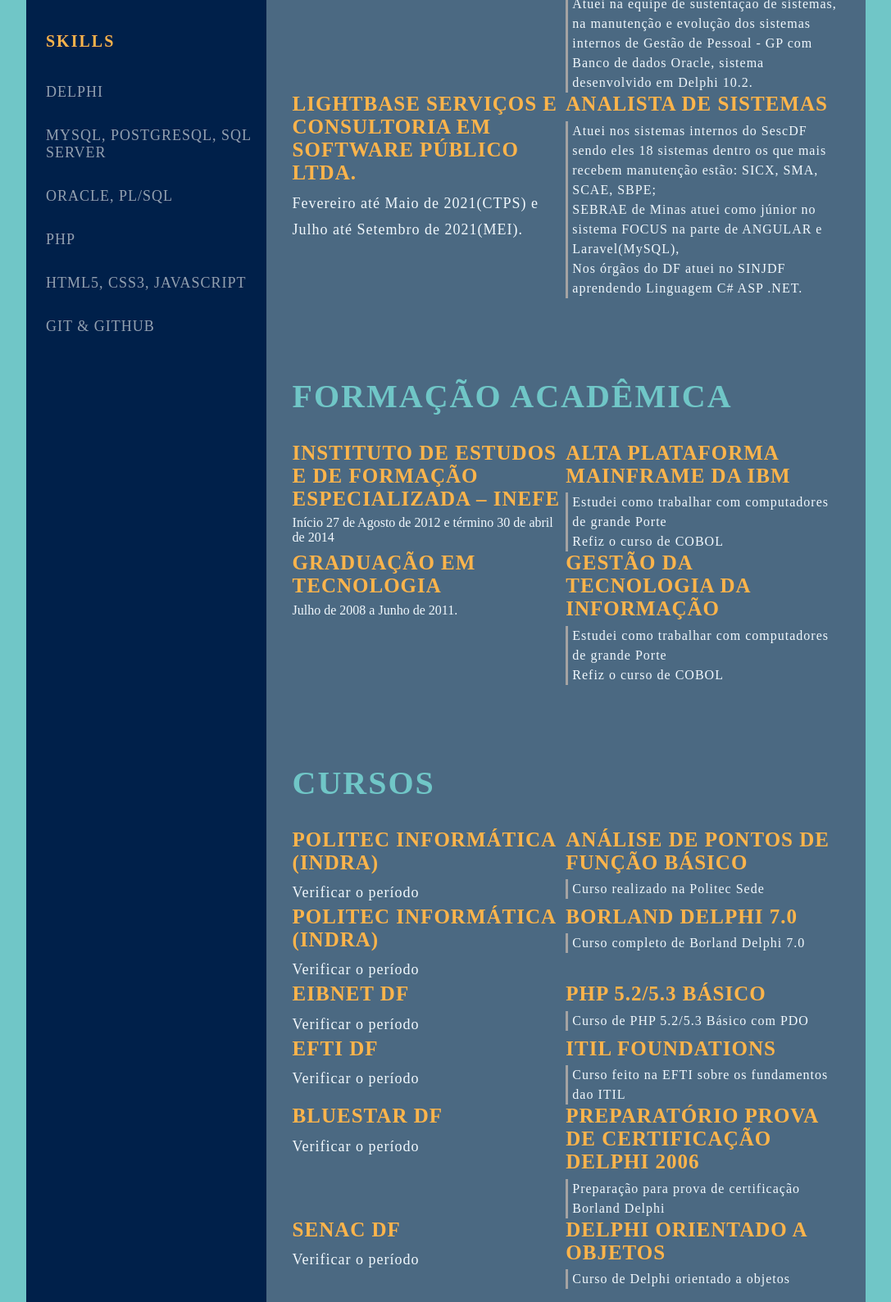
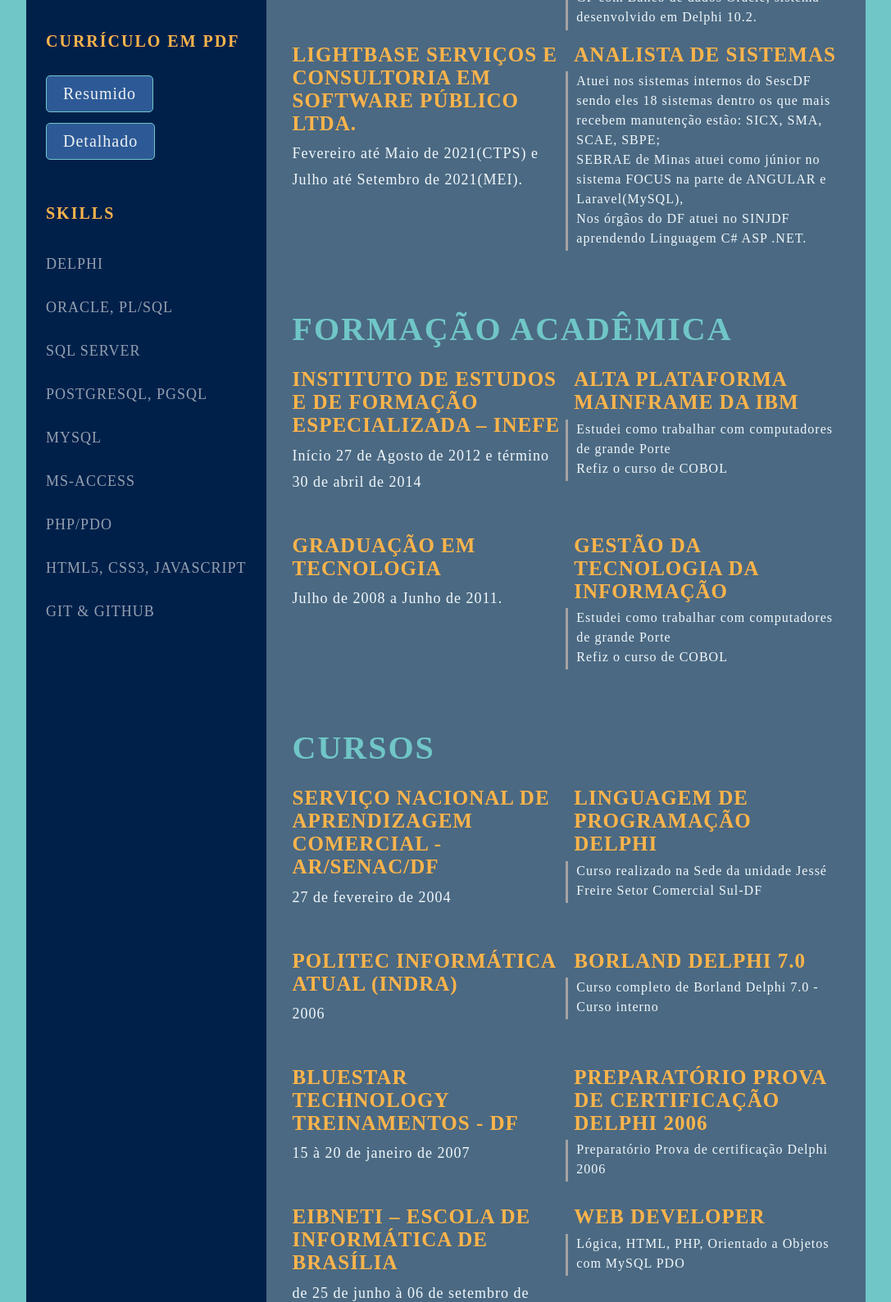
Before and after one commit to WilliamfSilva/devweekgit.github.io, a plain HTML site: page index.html in a window 1280 px wide. Shown: the part 675-2264 px from the top of the page at 82% size, without its empty margins (96-1183 px from the left). Drawn offline with Linux system fonts and the light colour scheme.

Commit message:
inserção dos currículos e atualização das informações (#10)

```diff
--- a/index.html
+++ b/index.html
@@ -29,10 +29,17 @@
                 <div class="contact-info">
                     <p class="left-title">Contato</p>
                     <ul>
-                        <li><i class="fa fa-phone"></i>+55 61 99631-7236</li>
+                        <li><i class="fa fa-phone"></i>+55 61 9.9631-7236</li>
                         <li><i class="fa fa-envelope"></i>williamfsilva.ti@gmail.com</li>
-                        <li><i class="fa fa-globe"></i>www.williamsilva.dev.com.br</li>
-                        <li><i class="fa fa-github"></i>@williamfsilva.ti</li>
+                        <li><i class="fa fa-github"></i>github.com/WilliamfSilva</li>
+                        <li><i class="fa fa-linkedin"></i>linkedin.com/in/williamfsilva</li>
+                    </ul>
+                </div>
+                <div class="contact-info">
+                    <p class="left-title">Currículo em PDF</p>
+                    <ul>
+                        <li><a href="cv/Currículo - William Ferreira da Silva.pdf" download target="_blank" rel="noopener noreferrer">Resumido</a></li>
+                        <li><a href="cv/Currículo - William Ferreira da Silva Detalhado.pdf" download target="_blank" rel="noopener noreferrer">Detalhado</a></li>
                     </ul>
                 </div>
                 <div class="skills">
@@ -42,13 +49,22 @@
                             <p>Delphi</p>
                         </li>
                         <li>
-                            <p>MySQL, PostgreSQL, SQL Server</p>
-                        </li>
-                        <li>
                             <p>Oracle, PL/SQL</p>
                         </li>
                         <li>
-                            <p>PHP</p>
+                            <p>SQL Server</p>
+                        </li>
+                        <li>
+                            <p>PostgreSQL, pgSQL</p>
+                        </li>
+                        <li>
+                            <p>MySQL</p>
+                        </li>
+                        <li>
+                            <p>MS-Access</p>
+                        </li>
+                        <li>
+                            <p>PHP/pdo</p>
                         </li>
                         <li>
                             <p>HTML5, CSS3, JavaScript</p>
@@ -143,63 +159,100 @@
                     <div class="right-title">Cursos</div>
                     <div class="awards-contents">
                         <div class="awards-left">
-                            <p class="awards-company-name"> Politec informática (INDRA)</p>
-                            <p class="awards-time-period">Verificar o período</p>
+                            <p class="awards-company-name">Serviço Nacional de Aprendizagem Comercial - AR/SENAC/DF</p>
+                            <p class="awards-time-period">27 de fevereiro de 2004</p>
                         </div>
                         <div class="awards-right">
-                            <p class="awards-name">Análise de Pontos de Função Básico</p>
+                            <p class="awards-name">Linguagem de Programação Delphi</p>
                             <p class="awards-desc">
-                                Curso realizado na Politec Sede
+                                Curso realizado na Sede da unidade Jessé Freire Setor Comercial Sul-DF
                             </p>
                         </div>
                         <div class="awards-left">
-                            <p class="awards-company-name">Politec informática (INDRA)</p>
-                            <p class="awards-time-period">Verificar o período</p>
+                            <p class="awards-company-name">Politec informática Atual (INDRA)</p>
+                            <p class="awards-time-period">2006</p>
                         </div>
                         <div class="awards-right">
                             <p class="awards-name">Borland Delphi 7.0</p>
                             <p class="awards-desc">
-                                Curso completo de Borland Delphi 7.0
+                                Curso completo de Borland Delphi 7.0 - Curso interno
                             </p>
                         </div>
                         <div class="awards-left">
-                            <p class="awards-company-name">EIBNET DF</p>
-                            <p class="awards-time-period">Verificar o período</p>
-                        </div>
-                        <div class="awards-right">
-                            <p class="awards-name">PHP 5.2/5.3 Básico</p>
-                            <p class="awards-desc">
-                                Curso de PHP 5.2/5.3 Básico com PDO
-                            </p>
-                        </div>
-                        <div class="awards-left">
-                            <p class="awards-company-name">EFTI DF</p>
-                            <p class="awards-time-period">Verificar o período</p>
-                        </div>
-                        <div class="awards-right">
-                            <p class="awards-name">ITIL FOUNDATIONS</p>
-                            <p class="awards-desc">
-                                Curso feito na EFTI sobre os fundamentos dao ITIL
-                            </p>
-                        </div>
-                        <div class="awards-left">
-                            <p class="awards-company-name">BlueStar DF</p>
-                            <p class="awards-time-period">Verificar o período</p>
+                            <p class="awards-company-name">BlueStar Technology Treinamentos - DF</p>
+                            <p class="awards-time-period">15 à 20 de janeiro de 2007</p>
                         </div>
                         <div class="awards-right">
                             <p class="awards-name">Preparatório Prova de certificação Delphi 2006</p>
                             <p class="awards-desc">
-                                Preparação para prova de certificação Borland Delphi
+                                Preparatório Prova de certificação Delphi 2006
                             </p>
                         </div>
                         <div class="awards-left">
-                            <p class="awards-company-name">SENAC DF</p>
-                            <p class="awards-time-period">Verificar o período</p>
+                            <p class="awards-company-name">Eibneti – Escola de Informática de Brasília</p>
+                            <p class="awards-time-period">de 25 de junho à 06 de setembro de 2013</p>
                         </div>
                         <div class="awards-right">
-                            <p class="awards-name">DELPHI Orientado a Objetos</p>
+                            <p class="awards-name">WEB Developer</p>
                             <p class="awards-desc">
-                                Curso de Delphi orientado a objetos
+                                Lógica, HTML, PHP, Orientado a Objetos com MySQL PDO
+                            </p>
+                        </div>
+                        <div class="awards-left">
+                            <p class="awards-company-name">FEBRACIS - Coaching integral Sistêmico</p>
+                            <p class="awards-time-period">de 20 À 24 de julho de 2020</p>
+                        </div>
+                        <div class="awards-right">
+                            <p class="awards-name">Entrando no Jogo com Poder e Alta Performance</p>
+                            <p class="awards-desc">
+                                Treinamento de desenvolvimento da Inteligência Emocional baseado em ferramentas de coaching PARA transformar vidas por meio do Coaching Integral Sistêmico (CIS), um processo que se adequa à realidade, gerando as melhores possibilidades e estratégias para conquistar um estilo de vida abundante Pessoal e Profissional.
+                            </p>
+                        </div>
+                        <div class="awards-left">
+                            <p class="awards-company-name">Pontifícia Universidade Católica do Rio Grande do Sul - PUCRS</p>
+                            <p class="awards-time-period">28 de agosto de 2021</p>
+                        </div>
+                        <div class="awards-right">
+                            <p class="awards-name">Certificação em Liderança, Capacidade de Aprender e Resiliência</p>
+                            <p class="awards-desc">
+                                Educação Profissional e Pessoal; Learnability; Adaptadbilidade; Resiliência; Capacidade de Aprender; Liderança.
+                            </p>
+                        </div>
+                        <div class="awards-left">
+                            <p class="awards-company-name">Rocketseat</p>
+                            <p class="awards-time-period">01 de julho de 2022</p>
+                        </div>
+                        <div class="awards-right">
+                            <p class="awards-name">Trilha Conectar do Discover</p>
+                            <p class="awards-desc">
+                                Fundamentos da programação, funcionamento de computadores, internet e mais.
+                            </p>
+                        </div>
+                        <div class="awards-left">
+                            <p class="awards-company-name">Escola Britânica de Artes Criativas & Tecnologia (EBAC)</p>
+                            <p class="awards-time-period">de 05 à 12 de julho de 2022</p>
+                        </div>
+                        <div class="awards-right">
+                            <p class="awards-name">Jornada DEV Front-End</p>
+                            <p class="awards-desc">
+                                Desenvolvimento de um projeto Front-End utilizando as Ferramentas Figma, html e CSS, git & GitHub para criação deste currículo OnLine. Personalização do GitHub nas competências nas quais possuo.
+                            </br><a class="linkgithub" href="https://github.com/WilliamfSilva/williamfSilva" target="_blank"><i class="fa fa-github"></i> Página do GitHub - William Silva</a>
+                            </p>
+
+                        </div>
+                    </div>
+                </section>
+                <section class="certification gap">
+                    <div class="right-title">Certificação</div>
+                    <div class="certification-contents">
+                        <div class="certification-left">
+                            <p class="certification-company-name">BlueStar Technology Treinamentos - DF</p>
+                            <p class="certification-time-period">22 de janeiro de 2007</p>
+                        </div>
+                        <div class="certification-right">
+                            <p class="certification-name">Borland Delphi For Windows</p>
+                            <p class="certification-desc">
+                                Prova de certificação da ferramenta Borland Delphi
                             </p>
                         </div>
                     </div>
--- a/style.css
+++ b/style.css
@@ -108,6 +108,26 @@ body{
     /*padding: .1rem 0;*/
 }
 
+.contact-info ul li a {
+    padding: 10px 20px;
+    align-items: center;
+    box-sizing: border-box;
+    border-left: 10px solid #70c7aa;
+    font-size: 20px;
+    background-color: #2d5a96;
+    text-decoration: none;
+    justify-content: center;
+    border-radius: 5px;
+    border: 1px solid #70C6C7;
+    /*color: #2E86C1; */
+    color: #edf1f3;
+    transition: all 0.25s ease-in-out;
+}
+.contact-info ul li a:hover {
+  color: #252c30;
+  background-color:#3c84e2;
+  font-weight: bold;
+}
 .skills ul {
     padding-top: 1.5rem;
 }
@@ -152,7 +172,7 @@ body{
     font-weight: bold;
     display: flex;
     align-items:center;
-    padding: 2rem 0;
+    padding: .5rem 0;
     position: relative;
     /*padding-bottom: 20px;*/
 }
@@ -170,7 +190,8 @@ body{
 
 .experience-contents,
 .education-contents,
-.awards-contents {
+.awards-contents,
+.certification-contents {
     display: grid;
     grid-template-columns: repeat(2, 1fr);
     padding-bottom: 2rem;
@@ -180,47 +201,63 @@ body{
 
 .exp-company-name,
 .education-school-name,
-.awards-company-name {
+.awards-company-name,
+.certification-company-name {
     font-size: 25px;
     font-weight: bold;
     text-transform: uppercase;
     letter-spacing: 1px;
     color: #FDB44B;
     padding-bottom: .4rem;
+    padding-right: .4rem;
+    padding-top: 1rem;
 }
 
 .exp-time-period,
-.educationp-time-period,
-.awards-time-period {
+.education-time-period,
+.awards-time-period,
+.certification-time-period {
     font-size: 18px;
     letter-spacing: 1px;
     line-height: 2rem;
-    /*color: #F1F8FD;
-    padding-bottom: 2rem;*/
+    /*color: #F1F8FD;*/
+    padding-bottom: 2rem;
 }
 
 .exp-position,
 .education-subject,
-.awards-name {
+.awards-name,
+.certification-name {
     font-size: 25px;
     font-weight: bold;
     text-transform: uppercase;
     letter-spacing: 1px;
     color: #FDB44B;
     padding-bottom: .4rem;
-    /*padding-left: 10px;*/
+    padding-left: 10px;
+    padding-top: 1rem;
 }
 
 .exp-desc,
 .education-desc,
-.awards-desc {
+.awards-desc,
+.certification-desc {
     font-size: 16px;
     letter-spacing: 1px;
     line-height: 1.5rem;
     border-left: 3px solid #A5A3A3;
-    padding-left: 5px;
-    /*color: #F1F8FD;
-    padding-bottom: 1rem;*/
+    padding-left: 10px;
+    /*color: #F1F8FD;*/
+    padding-bottom: .2rem;
+}
+
+.linkgithub{
+    color: rgb(0, 195, 255);
+    transition: all .25s ease-in-out;
+}
+.linkgithub:hover {
+    color: white;
+    font-weight: bold;
 }
 
 /*Daqui em diante não estava no curso e não foi passado ou explicado*/
@@ -310,4 +347,5 @@ body{
     .awards-name {
         font-size: 18px;
     }
+
 }
```
Also changed, not shown: 2 other files.
